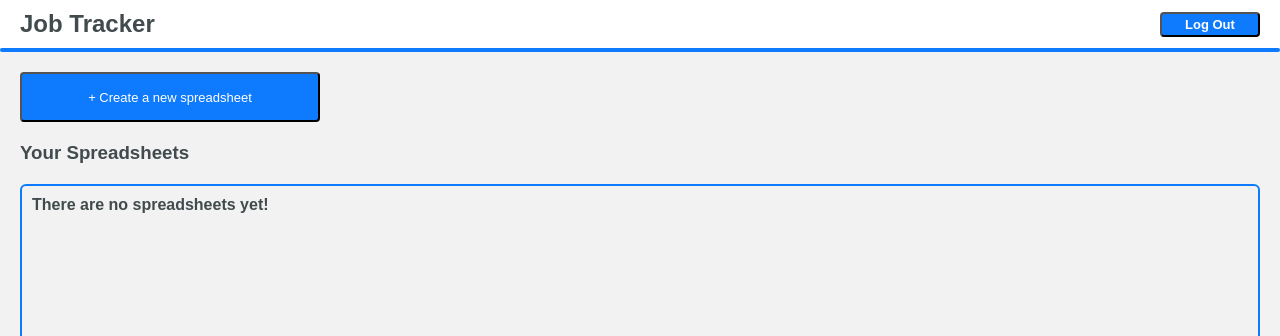
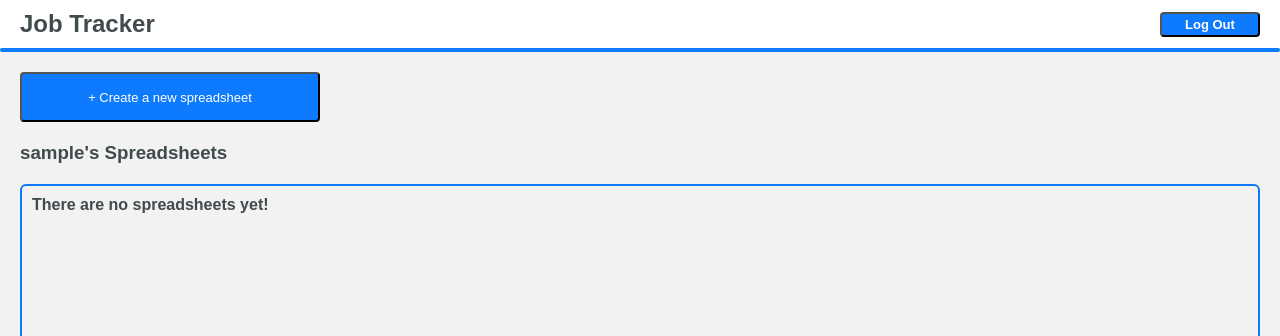
Before and after one commit to huntermar3/Job-Tracker, a PHP site: page /dashboard.php in a window 1280 px wide. Shown: the top 336 px of the page. Run offline with PHP 8.4, Linux system fonts and the light colour scheme; the visitor is signed in with stand-in values (Sample User, id 1); data that the repository does not hold is empty.

Commit message:
Changed dashboard to display the user's username instead of 'Your Spreadsheets'

```diff
--- a/views/dashboard.php
+++ b/views/dashboard.php
@@ -72,7 +72,8 @@
     <div class="dashboard-container">
         <button id="openModal" class="create-spreadsheet-button">+ Create a new spreadsheet</button>
 
-        <h3 class="spreadsheets-textview">Your Spreadsheets</h3>
+        <h3 class="spreadsheets-textview">
+            <?= htmlspecialchars($username) ?>&#39s Spreadsheets</h3>
 
         <div id="modal" class="modal">
             <div class="modal-content">
```
